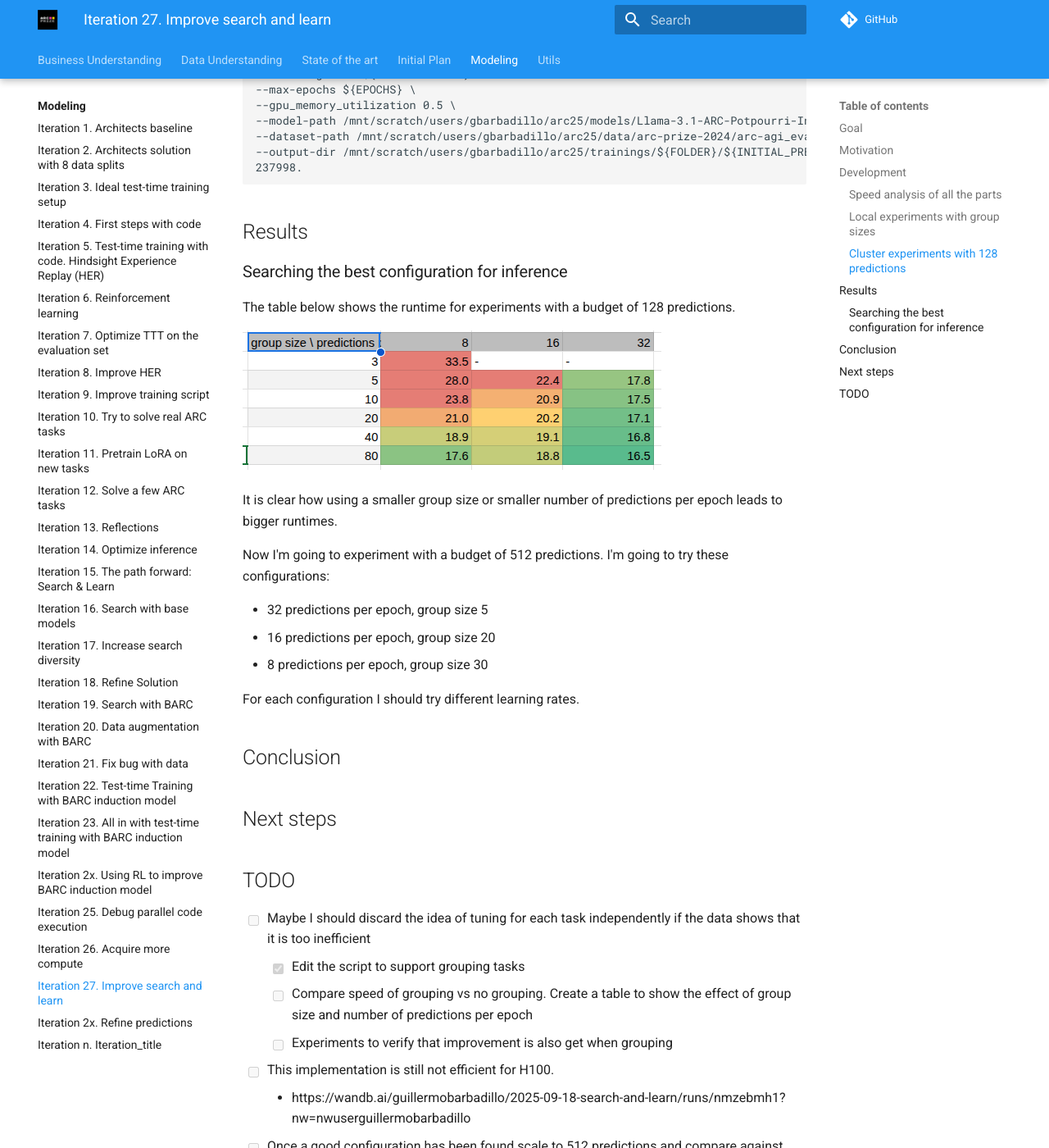
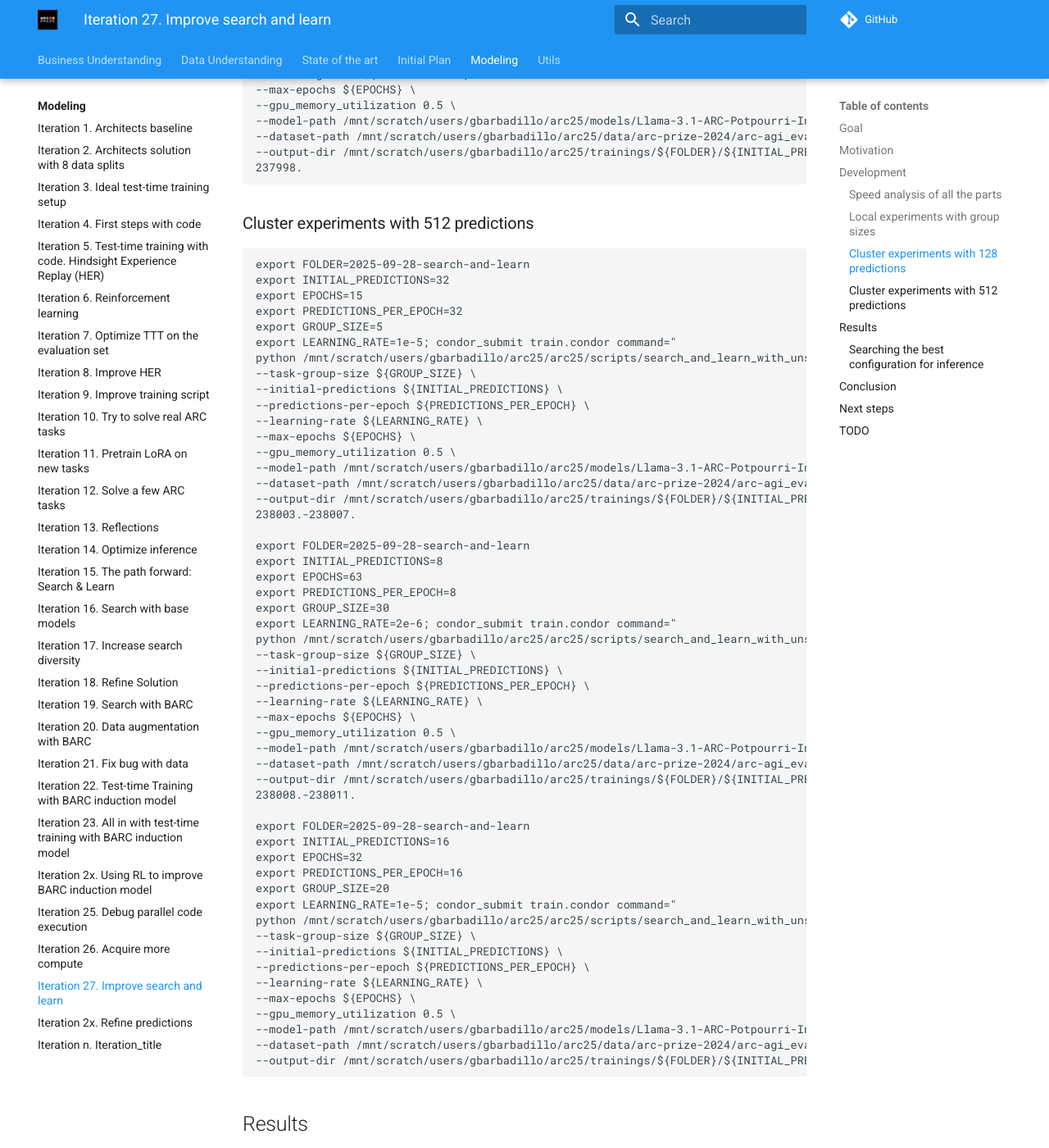
Before and after one commit to ironbar/arc25, an MkDocs documentation site: the page built from docs/modeling/Iteration_27_improve_search_and_learn.md, in a window 1280 px wide and 1400 px high, scrolled down 7566 px. Shown: the whole window at 82% size. Built offline with MkDocs 1.6.1 and Material for MkDocs 9.7.7, drawn with Linux system fonts in a browser that asks for light colours; comment, search, counter and statistics services are not loaded.

Commit message:
launched new experiments

````diff
--- a/docs/modeling/Iteration_27_improve_search_and_learn.md
+++ b/docs/modeling/Iteration_27_improve_search_and_learn.md
@@ -106,7 +106,7 @@
 we have to make a compromise because of the current hardware. Once I find a good configuration we
 could make experiments with 512 predictions and compare against the previous iteration.
 
-```
+```bash
 export FOLDER=2025-09-24-search-and-learn
 export INITIAL_PREDICTIONS=32
 export EPOCHS=3
@@ -395,6 +395,63 @@
 237998.
 ```
 
+### Cluster experiments with 512 predictions
+
+```bash
+export FOLDER=2025-09-28-search-and-learn
+export INITIAL_PREDICTIONS=32
+export EPOCHS=15
+export PREDICTIONS_PER_EPOCH=32
+export GROUP_SIZE=5
+export LEARNING_RATE=1e-5; condor_submit train.condor command="
+python /mnt/scratch/users/gbarbadillo/arc25/arc25/scripts/search_and_learn_with_unsloth.py \
+--task-group-size ${GROUP_SIZE} \
+--initial-predictions ${INITIAL_PREDICTIONS} \
+--predictions-per-epoch ${PREDICTIONS_PER_EPOCH} \
+--learning-rate ${LEARNING_RATE} \
+--max-epochs ${EPOCHS} \
+--gpu_memory_utilization 0.5 \
+--model-path /mnt/scratch/users/gbarbadillo/arc25/models/Llama-3.1-ARC-Potpourri-Induction-8B \
+--dataset-path /mnt/scratch/users/gbarbadillo/arc25/data/arc-prize-2024/arc-agi_evaluation_challenges.json \
+--output-dir /mnt/scratch/users/gbarbadillo/arc25/trainings/${FOLDER}/${INITIAL_PREDICTIONS}i_${EPOCHS}x${PREDICTIONS_PER_EPOCH}_lr${LEARNING_RATE}_${GROUP_SIZE}-group-size" -append request_gpus=1 -append request_cpus=6 -append request_memory=32G --append 'requirements = (TARGET.Machine == "calculon19.das-nano.com")'
+238003.-238007.
+
+export FOLDER=2025-09-28-search-and-learn
+export INITIAL_PREDICTIONS=8
+export EPOCHS=63
+export PREDICTIONS_PER_EPOCH=8
+export GROUP_SIZE=30
+export LEARNING_RATE=2e-6; condor_submit train.condor command="
+python /mnt/scratch/users/gbarbadillo/arc25/arc25/scripts/search_and_learn_with_unsloth.py \
+--task-group-size ${GROUP_SIZE} \
+--initial-predictions ${INITIAL_PREDICTIONS} \
+--predictions-per-epoch ${PREDICTIONS_PER_EPOCH} \
+--learning-rate ${LEARNING_RATE} \
+--max-epochs ${EPOCHS} \
+--gpu_memory_utilization 0.5 \
+--model-path /mnt/scratch/users/gbarbadillo/arc25/models/Llama-3.1-ARC-Potpourri-Induction-8B \
+--dataset-path /mnt/scratch/users/gbarbadillo/arc25/data/arc-prize-2024/arc-agi_evaluation_challenges.json \
+--output-dir /mnt/scratch/users/gbarbadillo/arc25/trainings/${FOLDER}/${INITIAL_PREDICTIONS}i_${EPOCHS}x${PREDICTIONS_PER_EPOCH}_lr${LEARNING_RATE}_${GROUP_SIZE}-group-size" -append request_gpus=1 -append request_cpus=6 -append request_memory=32G --append 'requirements = (TARGET.Machine == "calculon19.das-nano.com")'
+238008.-238011.
+
+export FOLDER=2025-09-28-search-and-learn
+export INITIAL_PREDICTIONS=16
+export EPOCHS=32
+export PREDICTIONS_PER_EPOCH=16
+export GROUP_SIZE=20
+export LEARNING_RATE=1e-5; condor_submit train.condor command="
+python /mnt/scratch/users/gbarbadillo/arc25/arc25/scripts/search_and_learn_with_unsloth.py \
+--task-group-size ${GROUP_SIZE} \
+--initial-predictions ${INITIAL_PREDICTIONS} \
+--predictions-per-epoch ${PREDICTIONS_PER_EPOCH} \
+--learning-rate ${LEARNING_RATE} \
+--max-epochs ${EPOCHS} \
+--gpu_memory_utilization 0.5 \
+--model-path /mnt/scratch/users/gbarbadillo/arc25/models/Llama-3.1-ARC-Potpourri-Induction-8B \
+--dataset-path /mnt/scratch/users/gbarbadillo/arc25/data/arc-prize-2024/arc-agi_evaluation_challenges.json \
+--output-dir /mnt/scratch/users/gbarbadillo/arc25/trainings/${FOLDER}/${INITIAL_PREDICTIONS}i_${EPOCHS}x${PREDICTIONS_PER_EPOCH}_lr${LEARNING_RATE}_${GROUP_SIZE}-group-size" -append request_gpus=1 -append request_cpus=6 -append request_memory=32G --append 'requirements = (TARGET.Machine == "calculon19.das-nano.com")'
+```
+
 ## Results
 
 ### Searching the best configuration for inference
````
